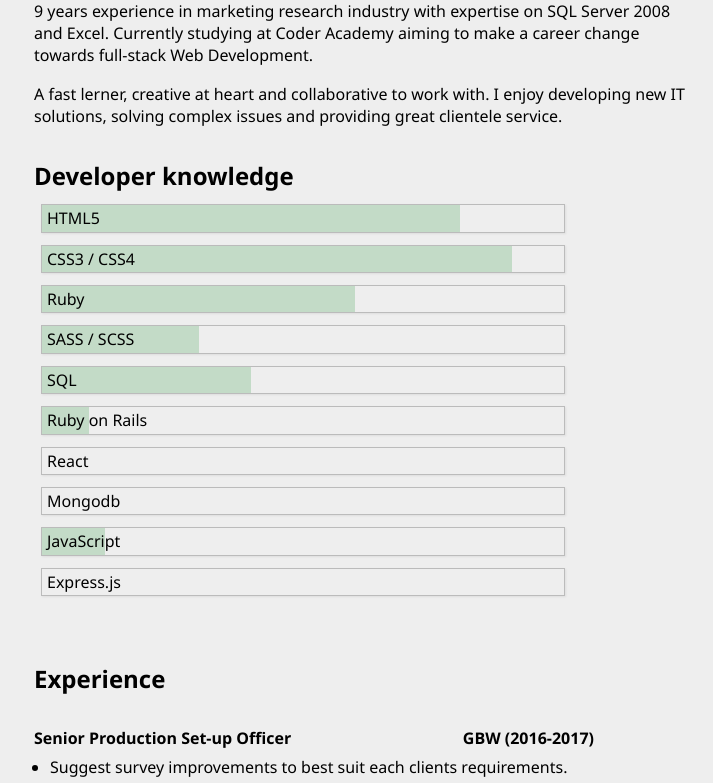
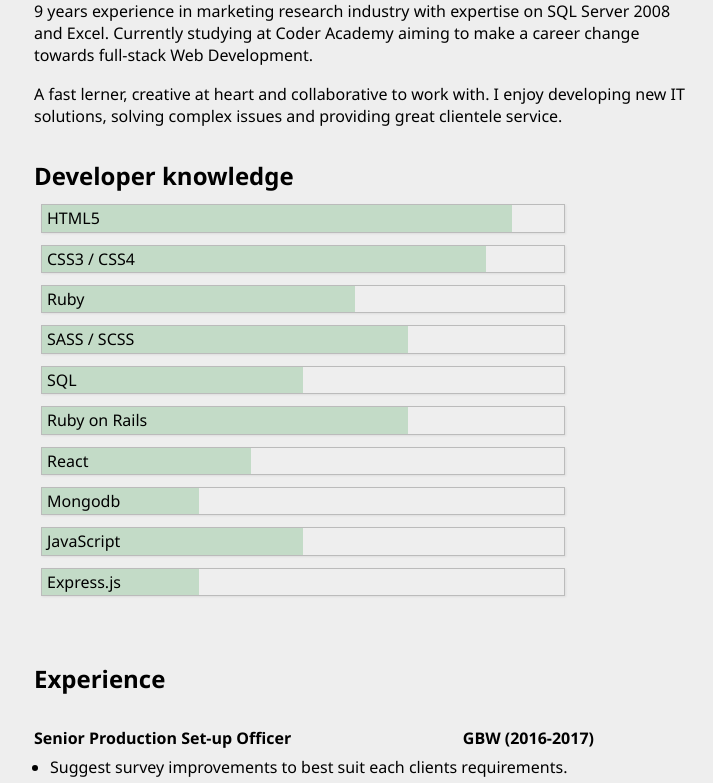
Before and after one commit to okichan/portfolio_v2, a PHP site: page /resume.html in a window 1280 px wide. Shown: the part 126-909 px from the top of the page, without its empty margins (276-989 px from the left). Run offline with PHP 8.4, Linux system fonts and the light colour scheme.

Commit message:
Update links

```diff
--- a/assets/resume.css
+++ b/assets/resume.css
@@ -53,16 +53,16 @@ h5 {
     background-color: rgba(158, 202, 165, 0.53);
 }
 
-.bar1 {width: 80%;}
-.bar2 {width: 90%;}
+.bar1 {width: 90%;}
+.bar2 {width: 85%;}
 .bar3 {width: 60%;}
-.bar4 {width: 30%;}
-.bar5 {width: 40%;}
-.bar6 {width: 9%;}
-.bar7 {width: 0%;}
-.bar8 {width: 0%;}
-.bar9 {width: 12%;}
-.bar10 {width: 0%;}
+.bar4 {width: 70%;}
+.bar5 {width: 50%;}
+.bar6 {width: 70%;}
+.bar7 {width: 40%;}
+.bar8 {width: 30%;}
+.bar9 {width: 50%;}
+.bar10 {width: 30%;}
 
 .bar p {
     padding: 2px 5px;
```
Also changed, not shown: index.html (+5 -5 lines).
